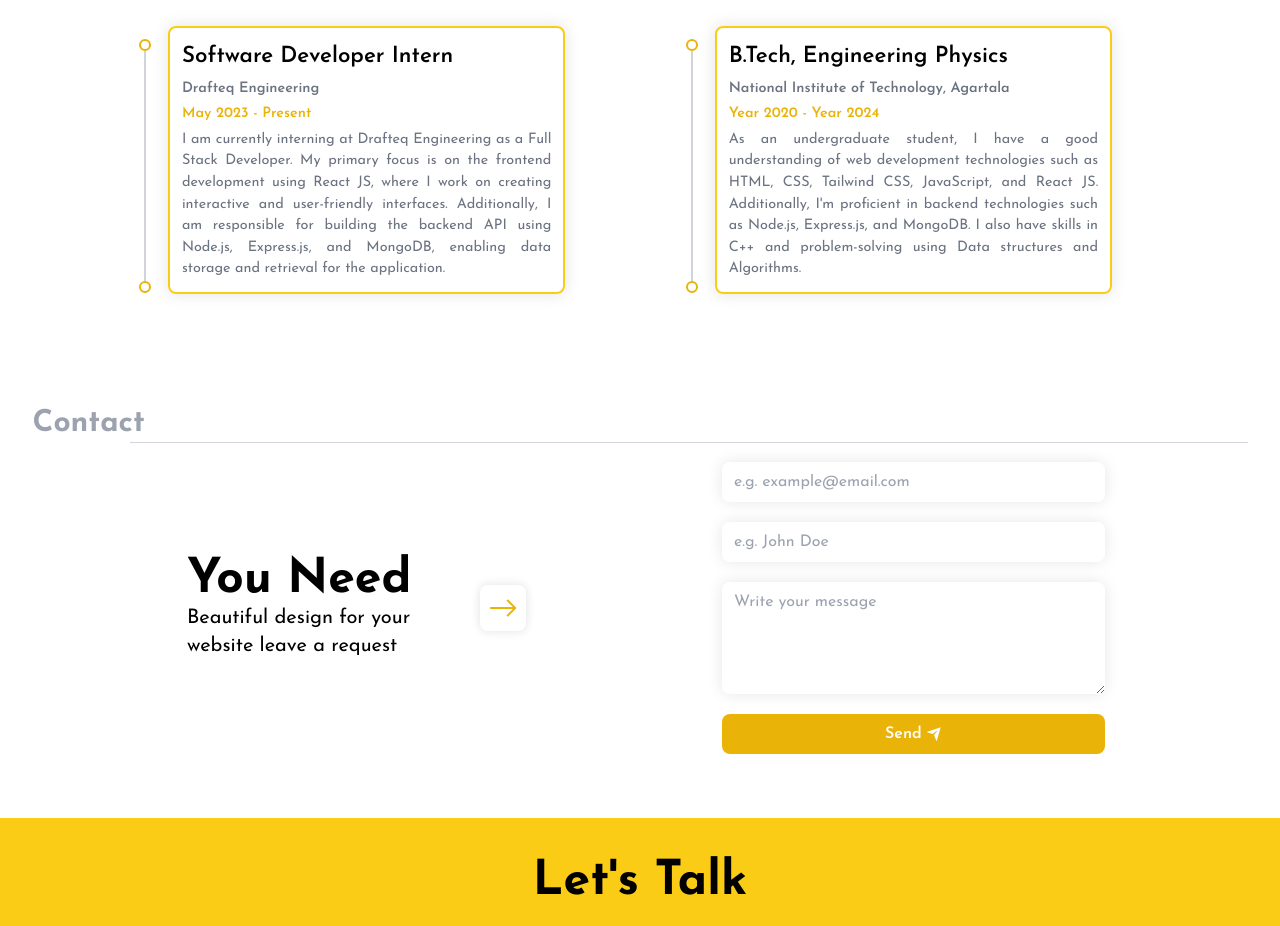
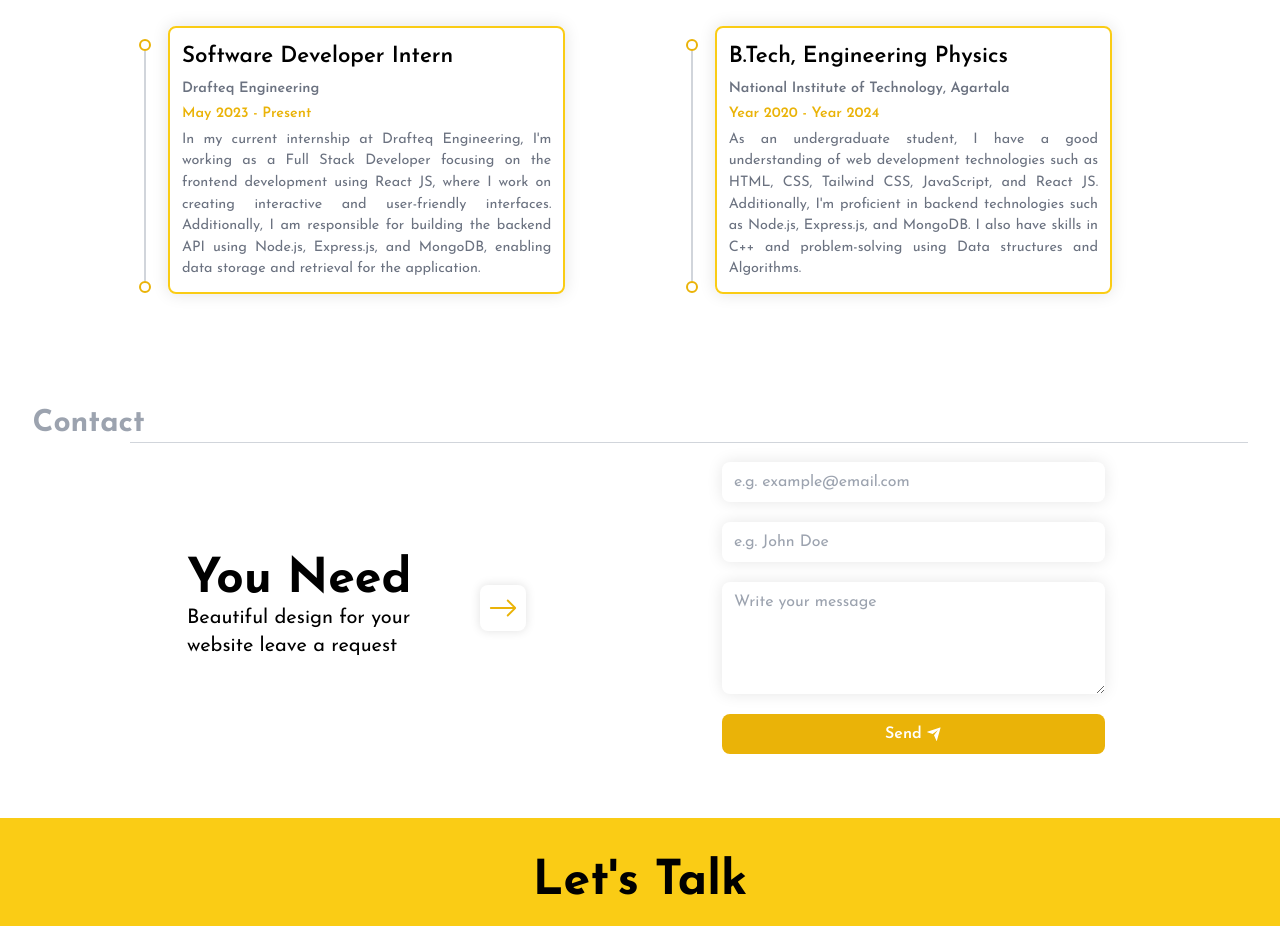
Before and after one commit to sandip-dev07/Portfolio, a React (Vite) app: page / in a window 1280 px wide. Shown: the part 2380-3306 px from the top of the page. Built offline with nearby package versions, Linux system fonts and the light colour scheme.

Commit message:
Update code

```diff
--- a/src/components/resume/Resume.jsx
+++ b/src/components/resume/Resume.jsx
@@ -44,7 +44,7 @@ const Resume = () => {
                   May 2023 - Present
                 </span>
                 <p className=" text-[.9rem] text-justify break-words text-gray-500">
-                I am currently interning at Drafteq Engineering as a Full Stack Developer. My primary focus is on the frontend development using React JS, where I work on creating interactive and user-friendly interfaces. Additionally, I am responsible for building the backend API using Node.js, Express.js, and MongoDB, enabling data storage and retrieval for the application.
+                In my current internship at Drafteq Engineering, I'm working as a Full Stack Developer focusing on the frontend development using React JS, where I work on creating interactive and user-friendly interfaces. Additionally, I am responsible for building the backend API using Node.js, Express.js, and MongoDB, enabling data storage and retrieval for the application.
                 </p>
               </div>
             </div>
```
